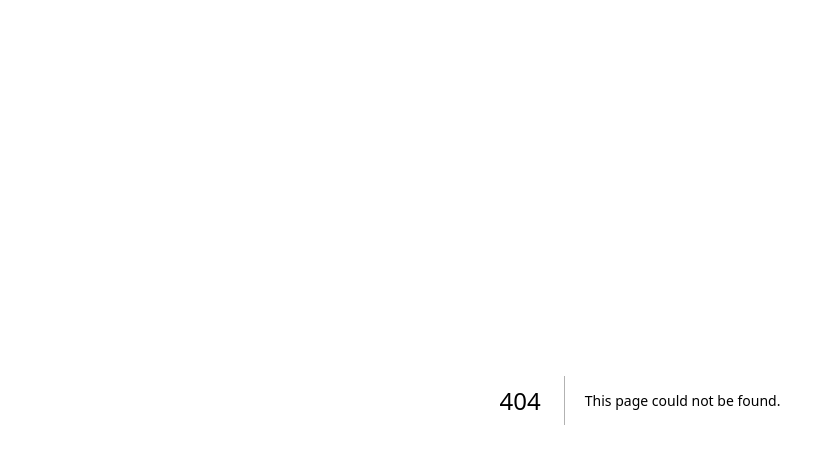
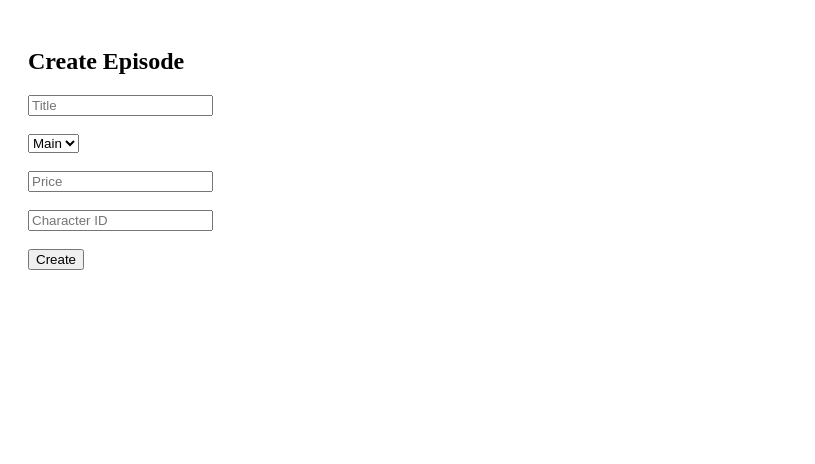
Before and after one commit to Mr-Black-Of-Shades/The-Grey-Diary-Studio, a Next.js app: page /create in a window 1280 px wide. Before the commit this address had no page. Shown: the top 464 px of the page, without its empty margins (0-815 px from the left). Built offline with nearby package versions, Linux system fonts and the light colour scheme.

Commit message:
Implement Create component for episode creation

```diff
--- /dev/null
+++ b/app/create/page.js
@@ -0,0 +1,53 @@
+"use client";
+
+import { useState } from "react";
+
+const API = "https://the-grey-dairy-mr-black-ai-production.up.railway.app";
+
+export default function Create() {
+  const [title, setTitle] = useState("");
+  const [type, setType] = useState("main");
+  const [price, setPrice] = useState(0);
+  const [characterId, setCharacterId] = useState("");
+
+  const submit = async () => {
+    const res = await fetch(`${API}/studio/episode/create`, {
+      method: "POST",
+      headers: {"Content-Type": "application/json"},
+      body: JSON.stringify({
+        title,
+        type,
+        price,
+        character_id: characterId
+      })
+    });
+
+    const data = await res.json();
+    alert("Created: " + data.episode_id);
+  };
+
+  return (
+    <div style={{ padding: 20 }}>
+      <h2>Create Episode</h2>
+
+      <input placeholder="Title" onChange={e => setTitle(e.target.value)} />
+      <br /><br />
+
+      <select onChange={e => setType(e.target.value)}>
+        <option value="main">Main</option>
+        <option value="side">Side</option>
+        <option value="fan">Fan</option>
+      </select>
+
+      <br /><br />
+
+      <input placeholder="Price" type="number" onChange={e => setPrice(Number(e.target.value))} />
+      <br /><br />
+
+      <input placeholder="Character ID" onChange={e => setCharacterId(e.target.value)} />
+      <br /><br />
+
+      <button onClick={submit}>Create</button>
+    </div>
+  );
+}
```
